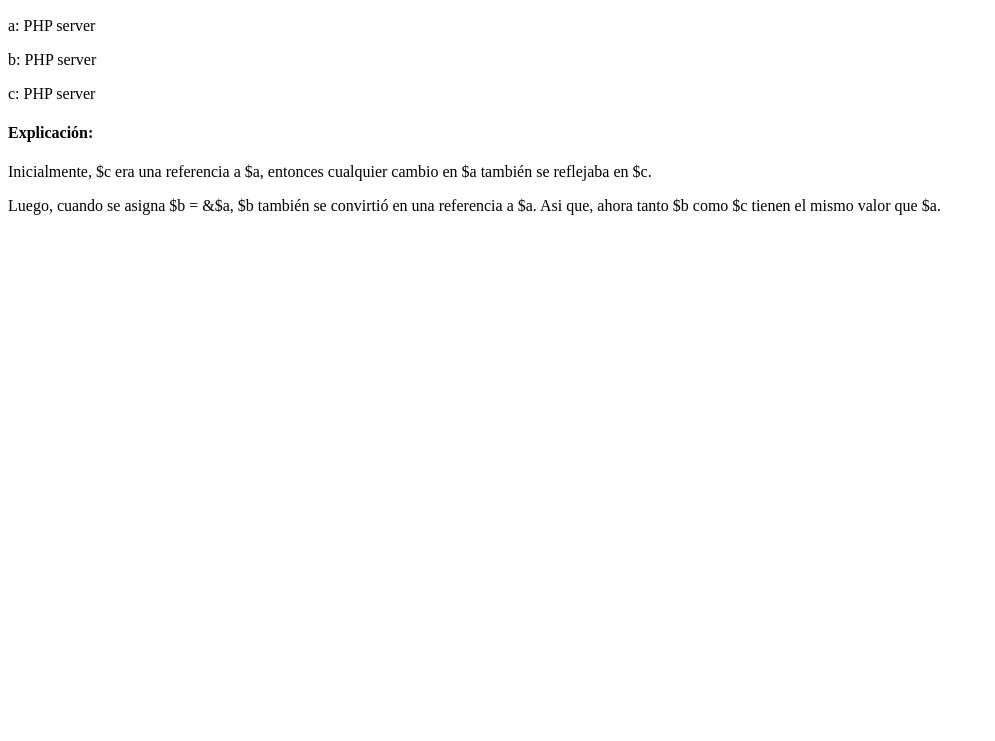
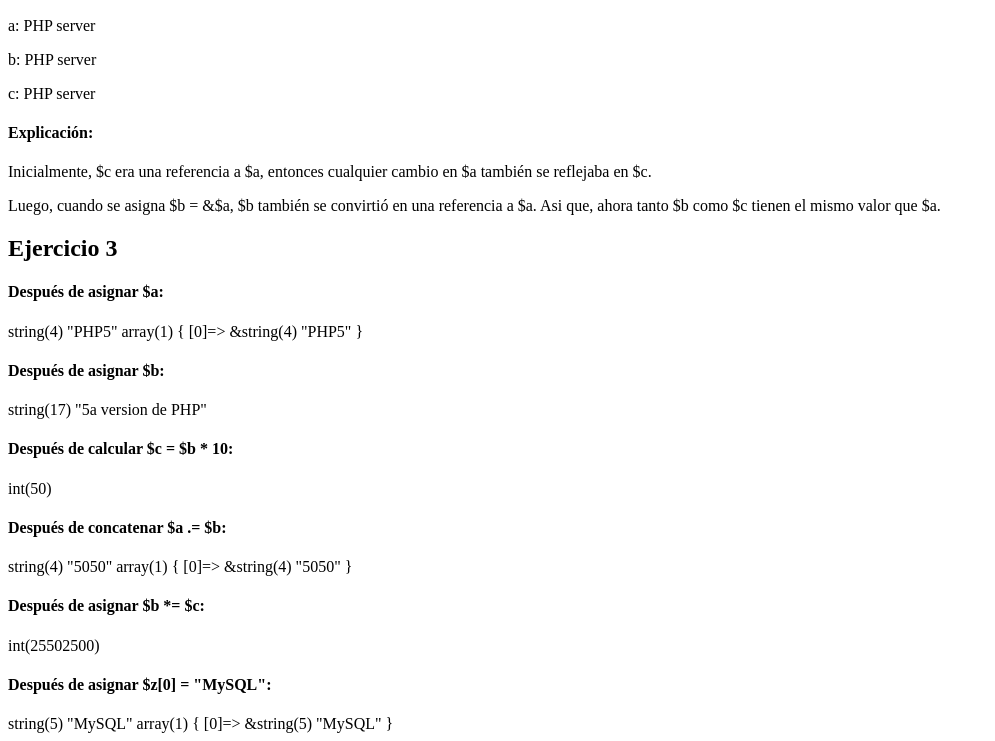
Before and after one commit to ObedEsp/tecweb, a PHP site: page / in a window 1280 px wide. Shown: the part 582-1323 px from the top of the page, without its empty margins (0-995 px from the left). Before the commit the page ends 797 px from the top, so only its background shows below. Run offline with PHP 8.4, Linux system fonts and the light colour scheme.

Commit message:
Se realizo ejercicio 3

```diff
--- a/practicas/p04/index.php
+++ b/practicas/p04/index.php
@@ -65,5 +65,35 @@
         echo '<p>Inicialmente, $c era una referencia a $a, entonces cualquier cambio en $a también se reflejaba en $c.</p>';
         echo '<p>Luego, cuando se asigna $b = &$a, $b también se convirtió en una referencia a $a. Asi que, ahora tanto $b como $c tienen el mismo valor que $a.</p>';
     ?>
+
+<h2>Ejercicio 3</h2>
+    <?php
+    error_reporting(0);
+        // Declaración de variables
+        $a = "PHP5";
+        $z[] = &$a; // $z es un array que almacena una referencia a $a
+        echo '<h4>Después de asignar $a:</h4>';
+        var_dump($a, $z);
+
+        $b = "5a version de PHP";
+        echo '<h4>Después de asignar $b:</h4>';
+        var_dump($b);
+
+        $c = $b * 10; // Conversión implícita de cadena a número
+        echo '<h4>Después de calcular $c = $b * 10:</h4>';
+        var_dump($c);
+
+        $a .= $b; // Concatenación de cadenas
+        echo '<h4>Después de concatenar $a .= $b:</h4>';
+        var_dump($a, $z);
+
+        $b *= $c; // Multiplicación
+        echo '<h4>Después de asignar $b *= $c:</h4>';
+        var_dump($b);
+
+        $z[0] = "MySQL"; // Se modifica el primer elemento del array $z
+        echo '<h4>Después de asignar $z[0] = "MySQL":</h4>';
+        var_dump($a, $z);
+    ?>
 </body>
 </html>
```
